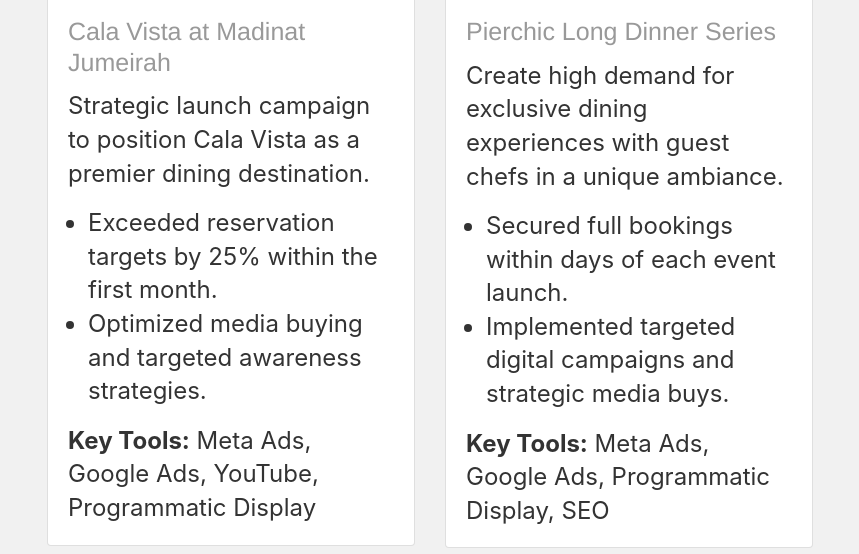
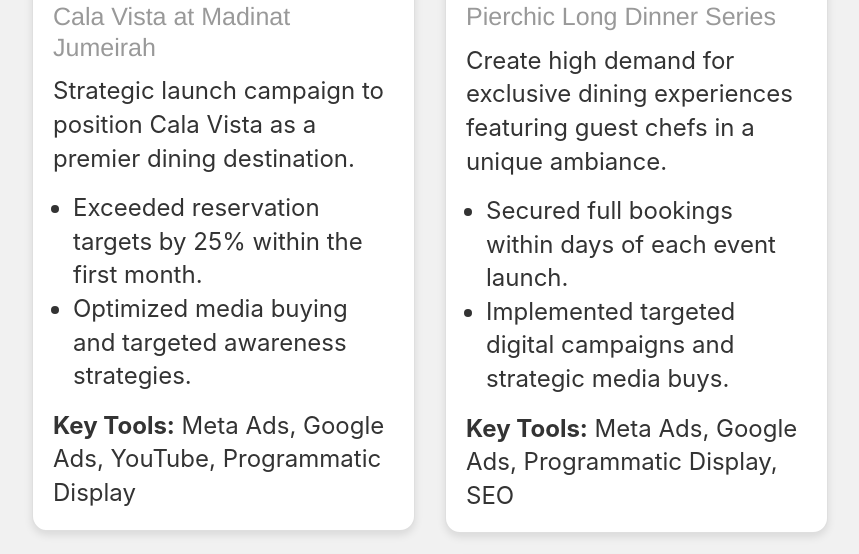
Before and after one commit to IfeanyiIbekwe/ifeanyiibekwe.github.io, a Jekyll site: the page built from portfolio/index.html, in a window 1280 px wide, cut to the strip 614-1168 px from the top of the page. Shown: the whole strip, without its empty margins (210-1069 px from the left). Built offline with Jekyll 4.4.1, drawn with Linux system fonts in a browser that asks for light colours.

Commit message:
Update index.html

```diff
--- a/portfolio/index.html
+++ b/portfolio/index.html
@@ -10,6 +10,9 @@
     }
     .card {
         width: 100%;
+        border-radius: 15px; /* Rounded corners for cards */
+        overflow: hidden; /* Ensures image corners are also rounded */
+        box-shadow: 0 4px 8px rgba(0, 0, 0, 0.1); /* Optional shadow for added depth */
     }
     .card-img-top {
         height: 220px;
@@ -19,27 +22,27 @@
 
 <div class="container mt-4">
     <h2>Highlighted Projects</h2>
-    <ul class="nav nav-pills mb-4" id="projectTabs">
+    <ul class="nav nav-pills mb-4" id="projectTabs" role="tablist">
         <li class="nav-item">
-            <a class="nav-link active" data-toggle="pill" href="#madinatJumeirah">Madinat Jumeirah F&B</a>
+            <a class="nav-link active" id="madinatJumeirah-tab" data-toggle="pill" href="#madinatJumeirah" role="tab" aria-controls="madinatJumeirah" aria-selected="true">Madinat Jumeirah F&B</a>
         </li>
         <li class="nav-item">
-            <a class="nav-link" data-toggle="pill" href="#agencyManagement">Media Buying & Agency Management</a>
+            <a class="nav-link" id="agencyManagement-tab" data-toggle="pill" href="#agencyManagement" role="tab" aria-controls="agencyManagement" aria-selected="false">Media Buying & Agency Management</a>
         </li>
         <li class="nav-item">
-            <a class="nav-link" data-toggle="pill" href="#fiveHotels">FIVE Hotels & Resorts</a>
+            <a class="nav-link" id="fiveHotels-tab" data-toggle="pill" href="#fiveHotels" role="tab" aria-controls="fiveHotels" aria-selected="false">FIVE Hotels & Resorts</a>
         </li>
         <li class="nav-item">
-            <a class="nav-link" data-toggle="pill" href="#ecommerce">eCommerce Success</a>
+            <a class="nav-link" id="ecommerce-tab" data-toggle="pill" href="#ecommerce" role="tab" aria-controls="ecommerce" aria-selected="false">eCommerce Success</a>
         </li>
         <li class="nav-item">
-            <a class="nav-link" data-toggle="pill" href="#wordpress">WordPress Projects</a>
+            <a class="nav-link" id="wordpress-tab" data-toggle="pill" href="#wordpress" role="tab" aria-controls="wordpress" aria-selected="false">WordPress Projects</a>
         </li>
     </ul>
 
-    <div class="tab-content">
+    <div class="tab-content" id="projectTabContent">
         <!-- Madinat Jumeirah Tab -->
-        <div id="madinatJumeirah" class="container tab-pane active">
+        <div class="tab-pane fade show active" id="madinatJumeirah" role="tabpanel" aria-labelledby="madinatJumeirah-tab">
             <div class="row">
                 <!-- Cala Vista Campaign Card -->
                 <div class="col-md-6 mb-4">
@@ -63,7 +66,7 @@
                         <img src="https://cdn.jumeirah.com/-/mediadh/dh/hospitality/jumeirah/hotels/dubai/jumeirah-al-qasr/restaurant-page/pierchic/jaq_pierchic_hero-image.jpeg" alt="Pierchic Long Dinner Series" class="card-img-top">
                         <div class="card-body">
                             <h4 class="card-title"><a class="size" href="https://jumeirah.com/pierchic" target="_blank">Pierchic Long Dinner Series</a></h4>
-                            <p class="problem-statement">Create high demand for exclusive dining experiences with guest chefs in a unique ambiance.</p>
+                            <p class="problem-statement">Create high demand for exclusive dining experiences featuring guest chefs in a unique ambiance.</p>
                             <ul>
                                 <li>Secured full bookings within days of each event launch.</li>
                                 <li>Implemented targeted digital campaigns and strategic media buys.</li>
```
